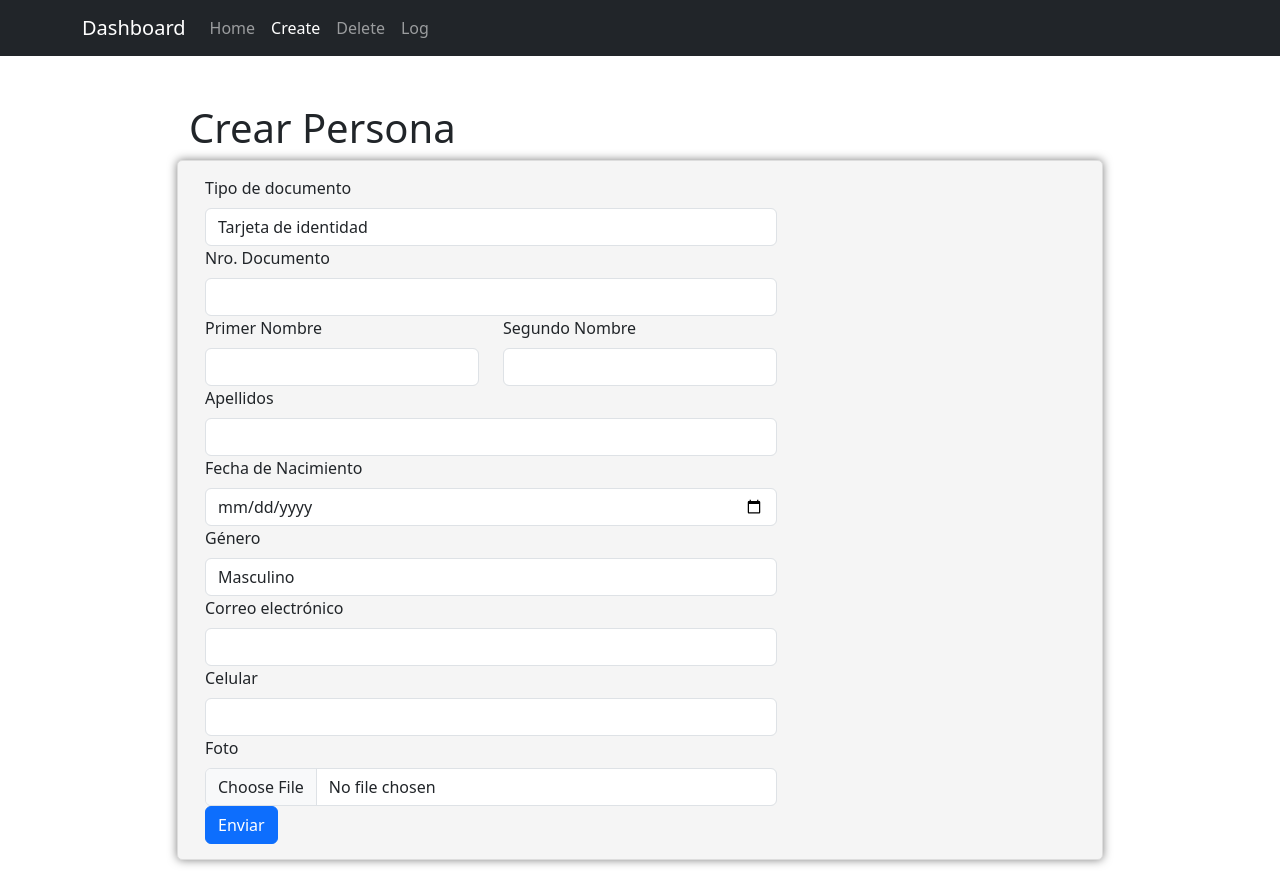
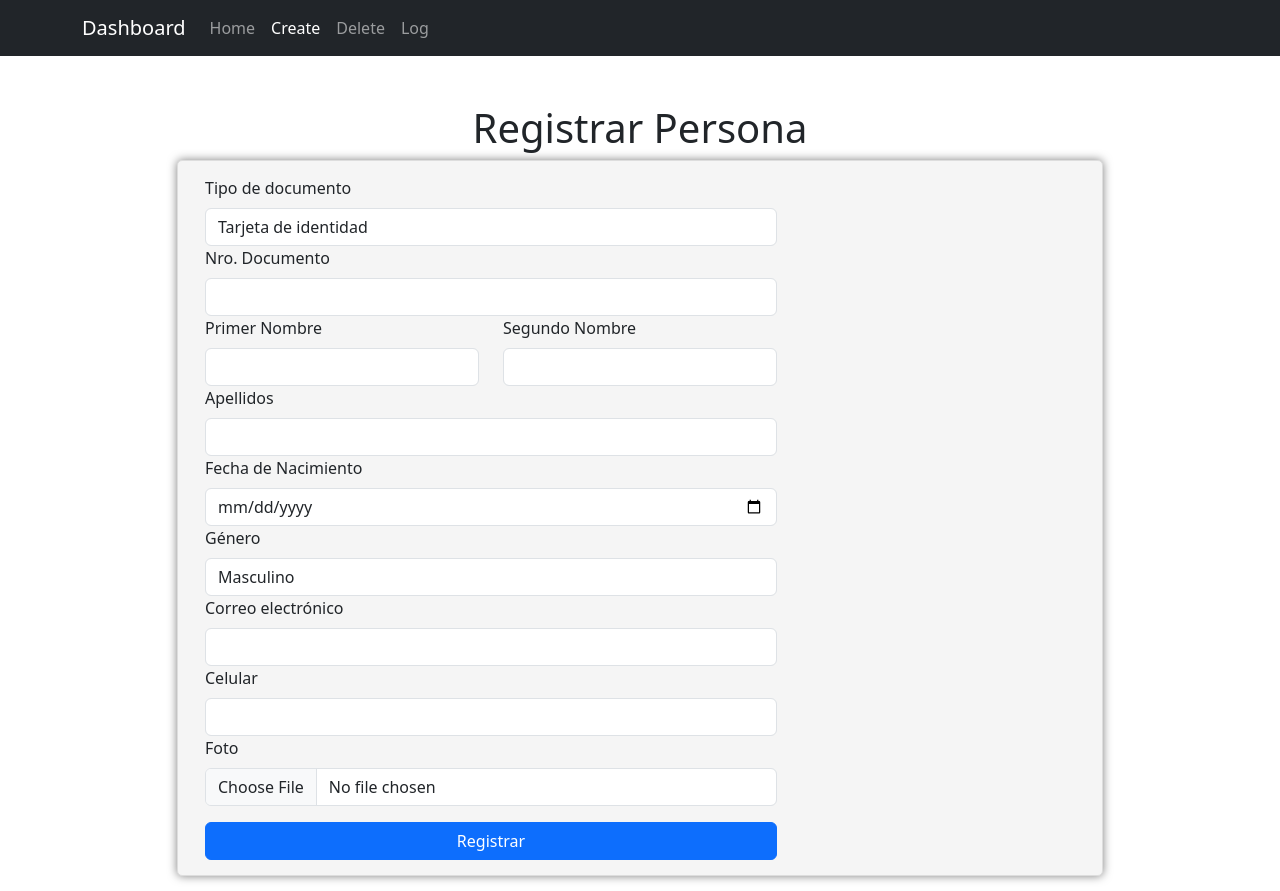
Before and after one commit to Bryamv/Dashboard_FrontEnd, a React (Vite) app: page /create in a window 1280 px wide. Built offline with nearby package versions, Linux system fonts and the light colour scheme.

Commit message:
isValid deleted

```diff
--- a/src/components/CreateForm.jsx
+++ b/src/components/CreateForm.jsx
@@ -9,7 +9,6 @@ function CreateForm() {
     handleSubmit,
     setValue,
     formState: { errors },
-    getValues,
     setError,
     clearErrors,
   } = useForm({ mode: "onChange" });
@@ -58,8 +57,10 @@ function CreateForm() {
     register("photo");
   }, [register]);
   return (
-    <Container className="">
-      <h1>Crear Persona</h1>
+    <Container>
+      <div className="text-center">
+        <h1>Registrar Persona</h1>
+      </div>
       <Row className="justify-content-between form">
         <Col md={8}>
           <Form onSubmit={handleSubmit(onSubmit)}>
@@ -75,7 +76,6 @@ function CreateForm() {
               <Form.Label>Nro. Documento</Form.Label>
               <Form.Control
                 type="text"
-                isValid={!errors.document && /\d/.test(getValues("document"))}
                 isInvalid={!!errors.document}
                 {...register("document", {
                   required: "Este campo es obligatorio",
@@ -157,7 +157,7 @@ function CreateForm() {
                     message: "No debe ser mayor de 60 caracteres",
                   },
                   pattern: {
-                    value: /^[A-Za-z]+$/,
+                    value: /^[A-Za-z\s]+$/,
                     message: "No debe ser un número",
                   },
                 })}
@@ -252,8 +252,8 @@ function CreateForm() {
             </Form.Group>
 
             {/* Aquí va el botón de envío */}
-            <Button variant="primary" type="submit">
-              Enviar
+            <Button variant="primary" type="submit" className="mt-3 w-100">
+              Registrar
             </Button>
           </Form>
         </Col>
```
